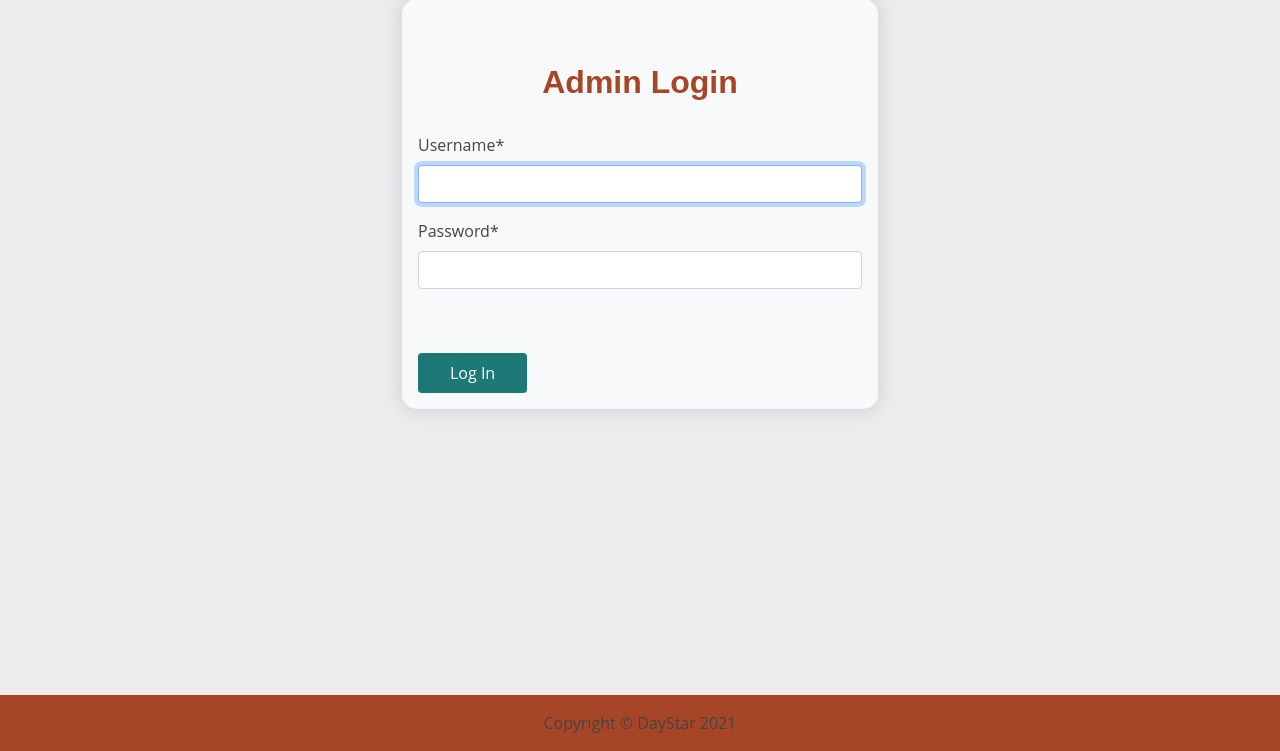
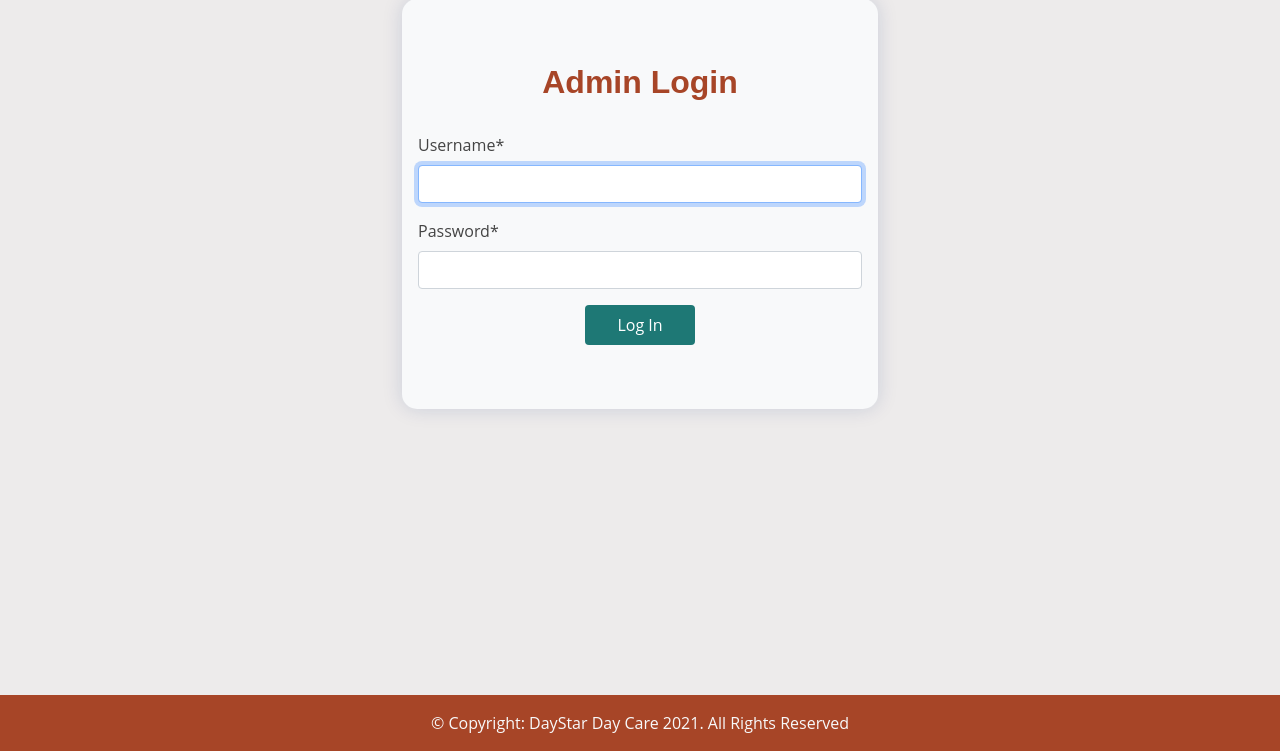
Before and after one commit to Goddie-Owiny/final_dayCare, a Django app: page /login/ in a window 1280 px wide. Shown: the part 49-800 px from the top of the page. Run offline with Django 5.2, Linux system fonts and the light colour scheme; some libraries are stand-ins or nearby versions.

Commit message:
changed the admin login button

```diff
--- a/dayStar/dayStarApp/static/css/style.css
+++ b/dayStar/dayStarApp/static/css/style.css
@@ -8,6 +8,8 @@
   background: #1e7875;
   border: none;
   padding: 0.5rem 2rem;
+  display: grid;
+  margin: auto;
 }
 
 #submit-button:hover{
@@ -262,7 +264,7 @@ h6 {
 }
 
 #admin-login .form-group{
-  margin-top: 2rem;
+  margin-top: 1.5rem;
   padding: 0.5rem 2rem;
 }
 
--- a/dayStar/dayStarApp/templates/dayStarApp/login.html
+++ b/dayStar/dayStarApp/templates/dayStarApp/login.html
@@ -21,7 +21,7 @@
             <br>
             {% csrf_token %}
             {{ form|crispy }}
-            <button type="submit" id="submit-button" class="btn btn-primary mr-5 mt-5">Log In</button>
+            <button type="submit" id="submit-button" class="btn btn-primary mb-5 mt-3">Log In</button>
         </form>
     </div>
 
@@ -29,7 +29,7 @@
         <footer>
             <div class="row mt-3">
                 <div class="col-md-12">
-                    <p class="text-center">Copyright &copy; DayStar 2021</p>
+                    <p class="text-center text-light">&copy; Copyright: DayStar Day Care 2021. <span>All Rights Reserved</span></p>
                 </div>
             </div>
         </footer>
--- a/dayStar/dayStarApp/urls.py
+++ b/dayStar/dayStarApp/urls.py
@@ -11,7 +11,7 @@ urlpatterns = [
     path('sitter-reg/', views.sitterReg, name='sitter-reg'),
     path('sitters/', views.sitters, name='sitters'),
     path('details/<int:id>', views.viewSitter, name="details"),
-     path('edit/<int:item_id>/', views.edit_page, name='edit_sitter'),
+    path('edit/<int:item_id>/', views.edit_page, name='edit_sitter'),
     path('delete/<int:id>/', views.deleteSitter, name="delete"),
 
     # baby urls
```
Also changed, not shown: dayStar/dayStarApp/views.py (+4 -3 lines), dayStar/db.sqlite3.
